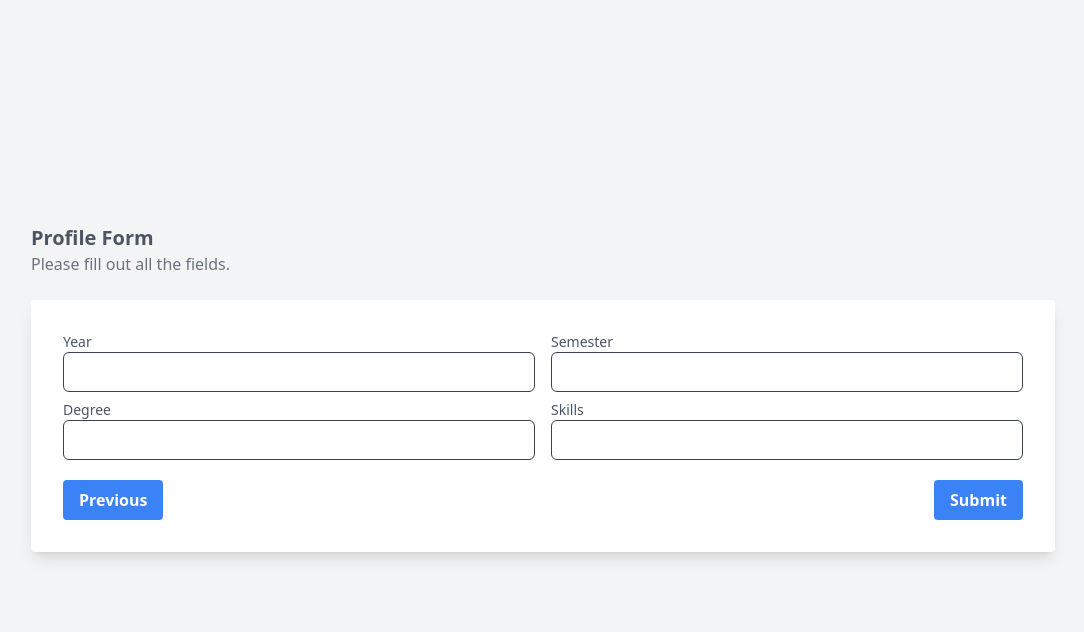
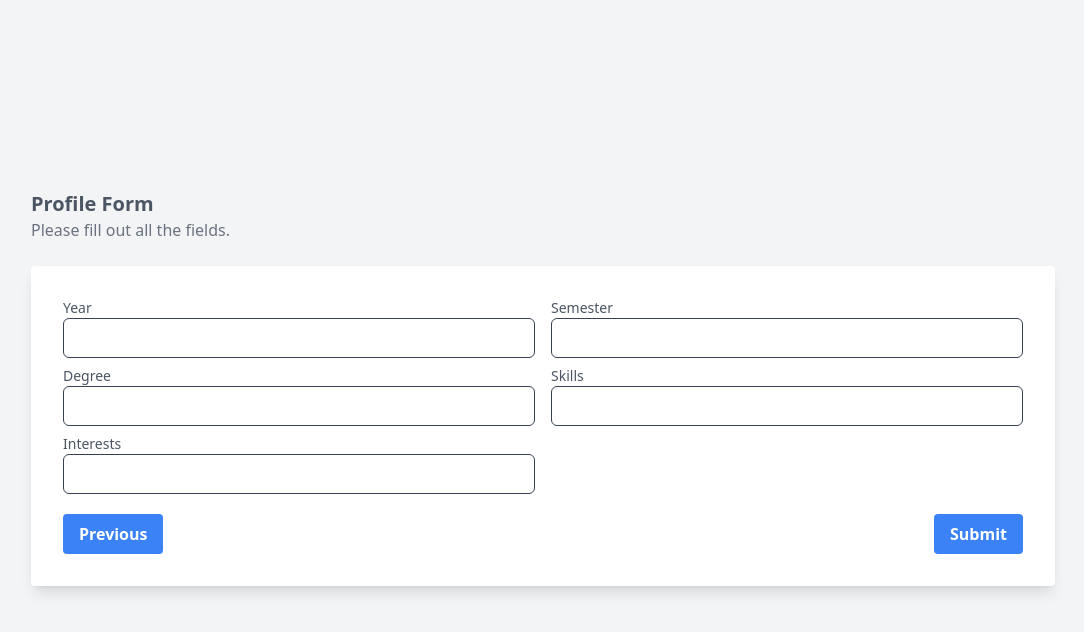
Before and after one commit to SaanviKumar13/Compass, a Next.js app in the folder client/: page /createprofile in a window 1280 px wide. Both pictures are taken after typing "Sample", "name@example.com", "Sample123", "Sample", "Sample", "2020-01-15" into the empty fields and a click on the button "Next". Shown: the top 632 px of the page, without its empty margins (97-1181 px from the left). Built offline with nearby package versions, Linux system fonts and the light colour scheme.

Commit message:
feat: add interests

```diff
--- a/client/pages/createprofile.tsx
+++ b/client/pages/createprofile.tsx
@@ -180,6 +180,17 @@ export const CreateProfile = () => {
                       className="px-4 appearance-none outline-none text-gray-800 w-full bg-transparent border border-gray-700 rounded-md h-10"
                     />
                   </div>
+                  <div className="col-span-1">
+                    <label htmlFor="interests">Interests</label>
+                    <input
+                      type="text"
+                      name="interests"
+                      id="interests"
+                      value={formData.interests}
+                      onChange={handleChange}
+                      className="px-4 appearance-none outline-none text-gray-800 w-full bg-transparent border border-gray-700 rounded-md h-10"
+                    />
+                  </div>
                 </div>
               )}
               <div className="flex justify-between">
```
